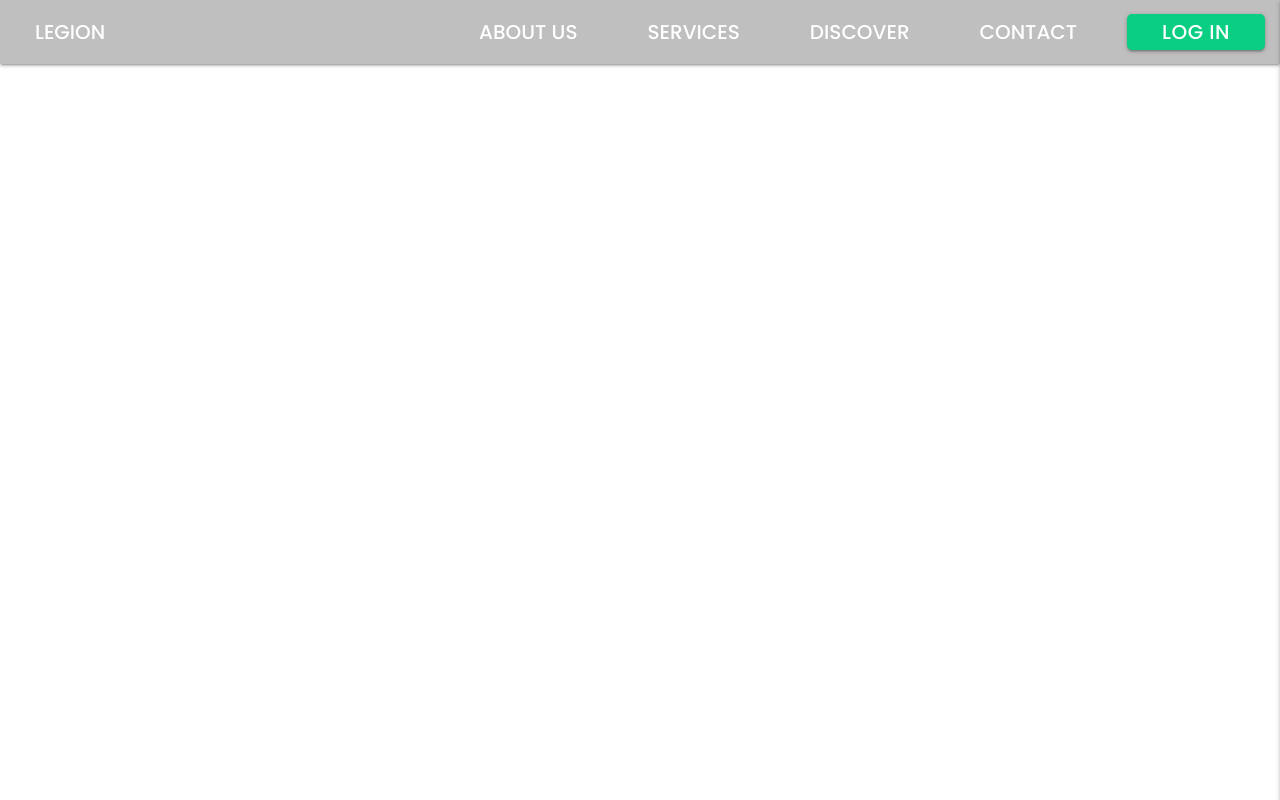
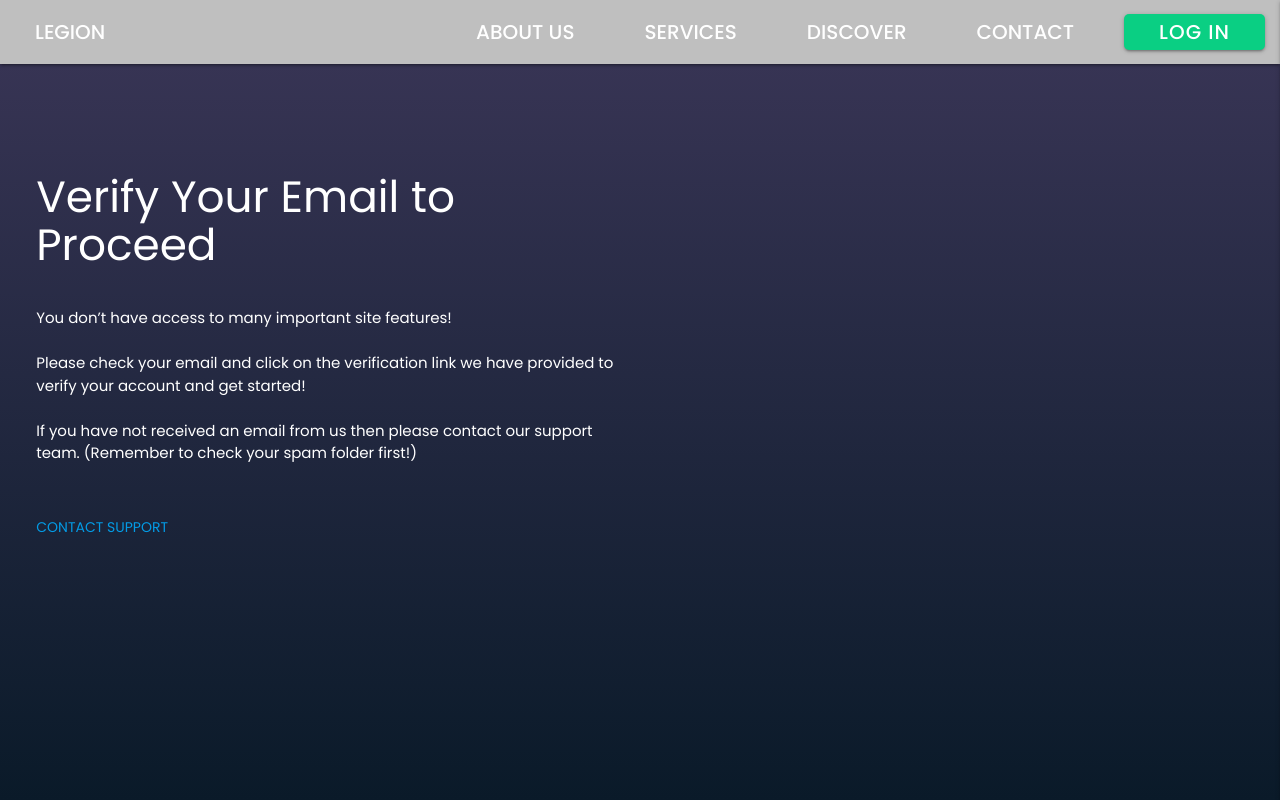
Before and after one commit to EllenSt264/Legion, a Django app: a page that uses templates/allauth/account/base.html in a window 1280 px wide. Run offline with Django 3.2, Linux system fonts and the light colour scheme.

Commit message:
Update Allauth verification pages with custom styles

```diff
--- a/legion/settings.py
+++ b/legion/settings.py
@@ -132,7 +132,7 @@ ACCOUNT_EMAIL_VERIFICATION = 'mandatory'
 
 
 # To return user information on the front end
-def ACCOUNT_USER_DISPLAY(user): return user.get_username()
+def ACCOUNT_USER_DISPLAY(user): return f'{user.first_name} {user.last_name}'
 
 
 # Specify login URL and URL to redirect back to after logging in
--- a/static/css/base.css
+++ b/static/css/base.css
@@ -324,6 +324,10 @@ Universal class styles
 .btn-green {
     background-color: #0ACF83;
     color: white;
+    border-radius: 25px;
+    font-weight: 600;
+    letter-spacing: 1px;
+    font-size: 16px;
 }
 
 .soft-blue {
@@ -331,7 +335,7 @@ Universal class styles
 }
 
 /* ======================================================
-Styles for allauth account pages
+Styles for allauth sign up and log in pages
 ====================================================== */
 
 /* =======================
@@ -540,6 +544,49 @@ Google button styles
 
 .google-btn span {
     margin-left: 20px;
+}
+
+/* ======================================================
+Styles for allauth account verification pages
+====================================================== */
+
+.container.allauth-other {
+    width: 100%;
+    height: 92%;
+    position: absolute;
+    bottom: 0;
+    background: #0B1C2A;
+    background: -webkit-linear-gradient(bottom, #0A1A29, #373454);
+    background: -moz-linear-gradient(bottom, #0A1A29, #373454);
+    background: linear-gradient(to top, #0A1A29, #373454);
+    color: white;
+    padding: 80px 25px 25px;
+    z-index: -5;
+}
+
+.page-top-border {
+    width: 100%;
+    height: 15%;
+    position: absolute;
+    top: 0;
+    background-color: #6C5CE7;
+    border-radius: 0 0 50% 50%;
+}
+
+#confirmEmail .row {
+    margin: 25px auto;
+}
+
+#confirmEmail h3 {
+    margin: 25px auto 50px;
+}
+
+#confirmEmail form {
+    margin: 50px auto;
+}
+
+#Logout {
+    margin: 50% auto;
 }
 
 /* ======================================================
--- a/templates/allauth/account/base.html
+++ b/templates/allauth/account/base.html
@@ -1,12 +1,9 @@
 {% extends "base.html" %}
 
 {% block content %}
-    <div class="account-container" id="{% if request.get_full_path == '/accounts/signup/' %}SignUp{% elif request.get_full_path == '/accounts/login/' %}LogIn{% endif %}">
-        <div class="inner-container">
-            <div class="content">
-                {% block inner_content %}
-                {% endblock %}
-            </div>
-        </div>
+    <div class="page-top-border hide-on-med-and-up"></div>
+        <div class="container allauth-other">
+            {% block inner_content %}
+            {% endblock %}
     </div>
 {% endblock %}
--- a/templates/allauth/account/login.html
+++ b/templates/allauth/account/login.html
@@ -1,4 +1,4 @@
-{% extends "account/base.html" %}
+{% extends "account/base_authenticate.html" %}
 {% load materializecss %}
 
 {% load i18n %}
--- a/templates/allauth/account/signup.html
+++ b/templates/allauth/account/signup.html
@@ -1,4 +1,4 @@
-{% extends "account/base.html" %}
+{% extends "account/base_authenticate.html" %}
 {% load materializecss %}
 
 {% load i18n %}
--- a/templates/allauth/account/verification_sent.html
+++ b/templates/allauth/account/verification_sent.html
@@ -4,9 +4,36 @@
 
 {% block head_title %}{% trans "Verify Your E-mail Address" %}{% endblock %}
 
-{% block content %}
-    <h1>{% trans "Verify Your E-mail Address" %}</h1>
-
-    <p>{% blocktrans %}We have sent an e-mail to you for verification. Follow the link provided to finalize the signup process. Please contact us if you do not receive it within a few minutes.{% endblocktrans %}</p>
+{% block inner_content %}
+    <!-- Title -->
+    <div class="row">
+        <div class="col s12 m6">
+            <h3>{% trans "Verify Your Email to Proceed" %}</h3>
+        </div>
+    </div>
+    <!-- Text -->
+    <div class="row">
+        <div class="col s12 m6">
+            <p>
+                You don’t have access to many important site features!
+            </p>
+            <br>
+            <p>
+                Please check your email and click on the verification link we have provided to verify your account and get started!
+            </p>
+            <br>
+            <p>
+                If you have not received an email from us then please contact our support team.
+                (Remember to check your spam folder first!)
+            </p>
+            <br>
+        </div>
+    </div>
+    <!-- Contact -->
+    <div class="row">
+        <div class="col s12">
+            <p class="register-login-message"><a href="#!">Contact Support</a></p>
+        </div>
+    </div>
 
 {% endblock %}
--- a/templates/allauth/account/verified_email_required.html
+++ b/templates/allauth/account/verified_email_required.html
@@ -4,7 +4,7 @@
 
 {% block head_title %}{% trans "Verify Your E-mail Address" %}{% endblock %}
 
-{% block content %}
+{% block inner_content %}
 <h1>{% trans "Verify Your E-mail Address" %}</h1>
 
 {% url 'account_email' as email_url %}
```
Also changed, not shown: home/templates/home/index.html (+14 -3 lines), templates/allauth/account/base_authenticate.html (added, +12 -0 lines), templates/allauth/account/email_confirm.html (+39 -6 lines), templates/allauth/account/logout.html (+3 -5 lines).
